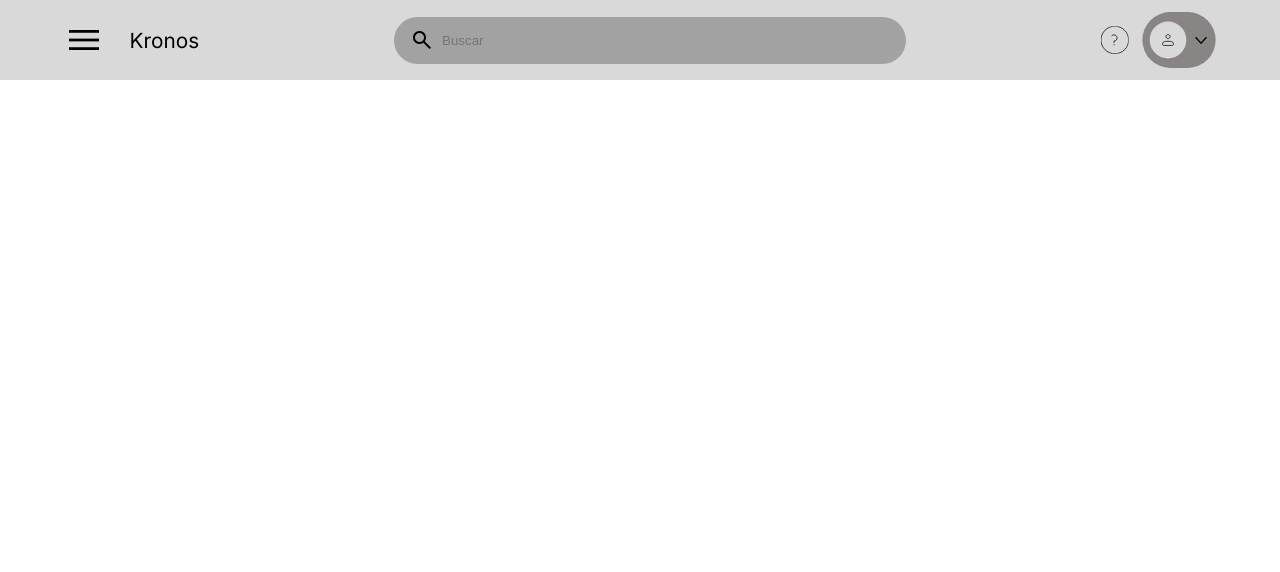
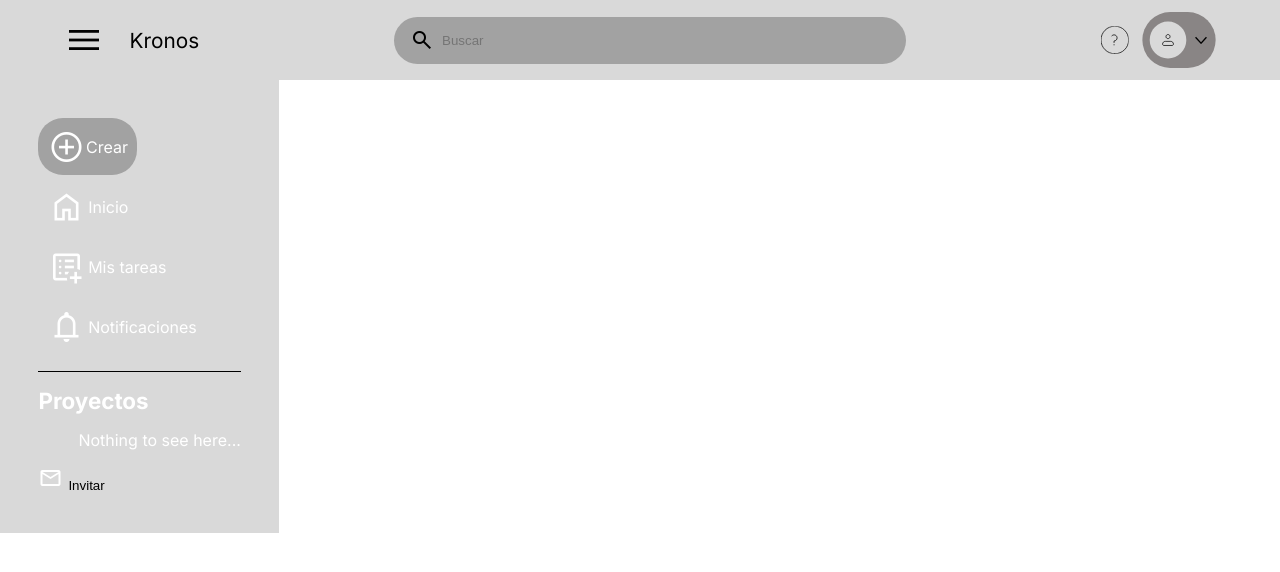
Before and after one commit to Frotolin08/Kronos-Proyecto, a React (Vite) app in the folder Frontend/: page /project/1 in a window 1280 px wide. Shown: the top 572 px of the page. Built offline with nearby package versions, Linux system fonts and the light colour scheme; a web font is replaced by a local one.

Commit message:
comenzado sideBar pollo

```diff
--- a/Frontend/src/Pages/ProjectPage.jsx
+++ b/Frontend/src/Pages/ProjectPage.jsx
@@ -1,5 +1,6 @@
 import { useParams } from "react-router";
 import NavBarWSearch from "../components/NavBarWSearch";
+import SideBar from "../components/SideBar";
 import ErrorPage from "./ErrorPage";
 
 
@@ -7,6 +8,9 @@ export default function(props) {
 
 const params = useParams();
 return(
-params.id? <NavBarWSearch/> : <ErrorPage/>
+params.id? <>
+<NavBarWSearch/>
+<SideBar/>
+</> : <ErrorPage/>
 )
 }
--- /dev/null
+++ b/Frontend/src/components/Separator.jsx
@@ -0,0 +1,5 @@
+export default function Separator() {
+
+
+    return <hr className='separator'/>
+}
--- /dev/null
+++ b/Frontend/src/components/SideBar.jsx
@@ -0,0 +1,31 @@
+import SimpleButton from '../components/SimpleButton.jsx'
+import Separator from './Separator.jsx'
+import {Link} from 'react-router'
+import FancyTitle from './FancyTitle.jsx'
+export default function SideBar(props) {
+
+const projects = props.projects? props.projects.map((item)=> {
+<Link to={item.link}><div className='project'><div style={{backgroundColor: item.color}}/><p>{item.title}</p></div></Link>
+}) : 'Nothing to see here...'
+
+return(
+<div className='sideBar'>
+<ul className='tabs'>
+    <div id='addBtn'><span className='material-symbols-outlined'>add_circle</span>Crear</div>
+    <div id='inicioBtn'><span className='material-symbols-outlined'>home</span>Inicio</div>
+    <div id='tareasBtn'><span className='material-symbols-outlined'>list_alt_add</span>Mis tareas</div>
+    <div id='notifBtn'><span className='material-symbols-outlined'>notifications</span>Notificaciones</div>
+</ul>
+<Separator/>
+<FancyTitle class='proyectosTitle' text='Proyectos'/>
+<ul className='proyectos'>
+    {projects}
+</ul>
+<ul className='equipos'></ul>
+<SimpleButton class='invitarBtn' icon='mail' text='Invitar'/>
+</div>
+
+)
+
+
+}
--- a/Frontend/src/components/SimpleButton.jsx
+++ b/Frontend/src/components/SimpleButton.jsx
@@ -4,7 +4,7 @@ export default function SimpleButton(props) {
 
 return(
 
-<Link to={props.link}><button onClick={props.onClick} disabled={props.disabled} className={props.class}
+<Link to={props.link}><span className='material-symbols-outlined'>{props.icon}</span><button onClick={props.onClick} disabled={props.disabled} className={props.class}
 >{props.text}</button></Link>
 
 
--- a/Frontend/src/styles.css
+++ b/Frontend/src/styles.css
@@ -6,13 +6,14 @@
     --textColor: rgb(255, 255, 255);
     --font: 'inter';
     --classyFont: 'Castoro Titling';
+    --smallerHeaderSize: .7rem;
     --headerSize: 1.3rem;
     --biggerHeaderSize: 2.5rem;
     --defaultFontWeight: 300;
     --decal: #575F1082;
     --errorColor: #B20000;
     --linkColor: #4240BE;
-    --textSize:
+    --easeTransition: ease .1s all;
   }
   body {
 
@@ -107,7 +108,7 @@
 
   background-color: var(--tertiaryColor);
   padding: 0.5rem;
-  color: var(--textColor);
+  color: (var(--textColor));
   font-size: var(--headerSize);
   font-weight: var(--defaultFontWeight);
     }
@@ -529,3 +530,57 @@
     #rightIcons {
       gap: 1vw
     }
+
+    .sideBar {
+position: relative;
+top: 4rem;
+font-family: var(--font);
+background-color: var(--secondaryColor);
+width: fit-content;
+height: 100%;
+color: var(--textColor);
+padding: 3%;
+}
+.invitarBtn span {
+  color: var(--textColor)
+}
+.tabs {
+display: flex;
+justify-content: center;
+align-items: flex-start;
+flex-direction: column;
+gap: .5vh;
+padding-left: 0px;
+}
+.tabs div {
+  width: 100%;
+  box-sizing: border-box ;
+  font-size: var(--smallerheaderSize);
+  display: flex;
+  cursor: pointer;
+  align-items: center;
+  gap: 2%;
+  padding: 5%;
+  border-radius: 25px;
+  transition: var(--easeTransition);
+}
+.tabs div:hover {
+background-color: #e6e6e6;
+}
+.tabs span {
+  font-size: calc(var(--biggerHeaderSize)*.9);
+}
+#addBtn {
+background-color: var(--tertiaryColor);
+width: min-content
+
+}
+.separator {
+border: none;
+border-top: inset .1rem black;
+}
+
+.proyectosTitle {
+font-size: var(--smallerHeaderSize);
+font-family: var(--font);
+}
```
